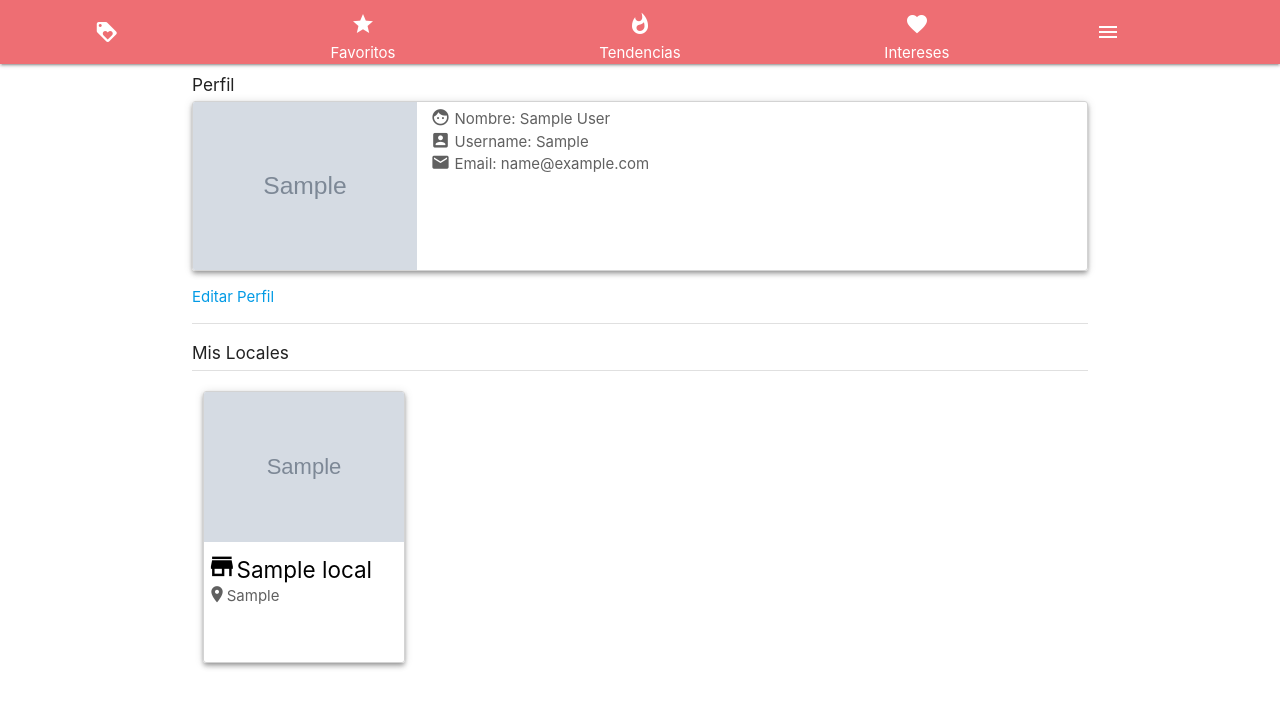
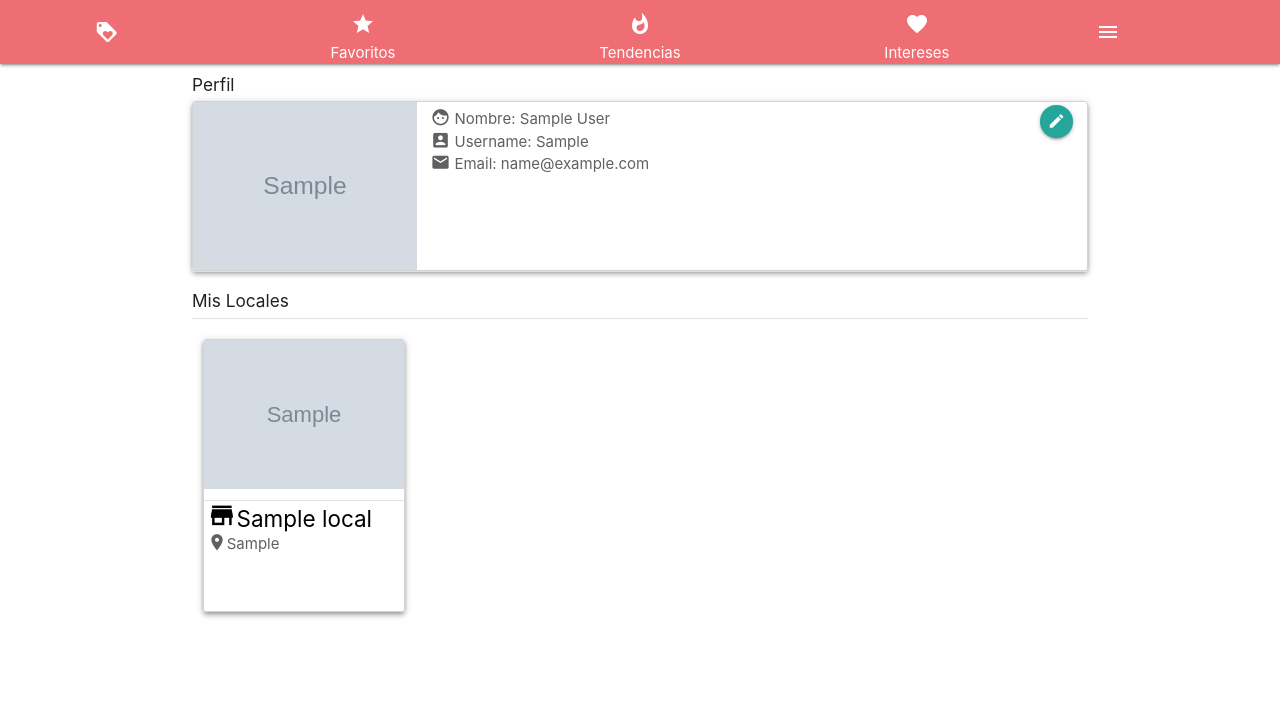
Before and after one commit to informatorio-sp-2019/OfferTown, a Django app: page /usuario/perfil/ in a window 1280 px wide. Shown: the top 708 px of the page. Run offline with Django 3.2, Linux system fonts and the light colour scheme; a user stored in the database is signed in; tables that the repository leaves empty hold one stand-in row (values such as "Sample post"); grey boxes marked "Sample" are stand-in pictures.

Commit message:
agregado botoncito del perfil editar

```diff
--- a/app_ofertas/templates/perfil/perfil.html
+++ b/app_ofertas/templates/perfil/perfil.html
@@ -18,6 +18,9 @@
 
 			<div class="col s12 m7 l9">
 				<div class="data-oferta">
+
+					<a href="{% url 'app_accounts:update_perfil' %}" class="secondary-content btn-floating btn-small waves-effect waves-light tooltipped grey-text" data-position="top" data-tooltip="Editar datos de mi local"><i class="material-icons">edit</i>></a>
+
 					<p class="detalle-oferta-single">
 						<i class="material-icons icono-detalle-oferta">face</i>
 						Nombre: {{ request.user.usuario.first_name }} {{ request.user.usuario.last_name }}
@@ -34,10 +37,6 @@
 			</div>
 
 		</div>
-
-		<p>
-			<a href="{% url 'app_accounts:update_perfil' %}" >	Editar Perfil    </a>
-		</p>
 
 		<div class="row">
 			<div class="divider"></div>
@@ -58,6 +57,7 @@
 							<div class="imagen-oferta-grid">
 								<img class="responsive-img" src="{{local.imagen.url}}">
 							</div>
+							<div class="divider"></div>
 							<div class="data-oferta-grid">
 								<p class="precio-oferta-single"><i class="material-icons icono-detalle-oferta">store</i>{{ local.nombre }}
 								</p>
@@ -71,3 +71,14 @@
 	</div>
 
 {% endblock %}
+
+{% block script %}
+
+<script type="text/javascript">
+  document.addEventListener('DOMContentLoaded', function() {
+    var elems = document.querySelectorAll('.tooltipped');
+    var instances = M.Tooltip.init(elems);
+  });
+</script>
+
+{% endblock %}
```
